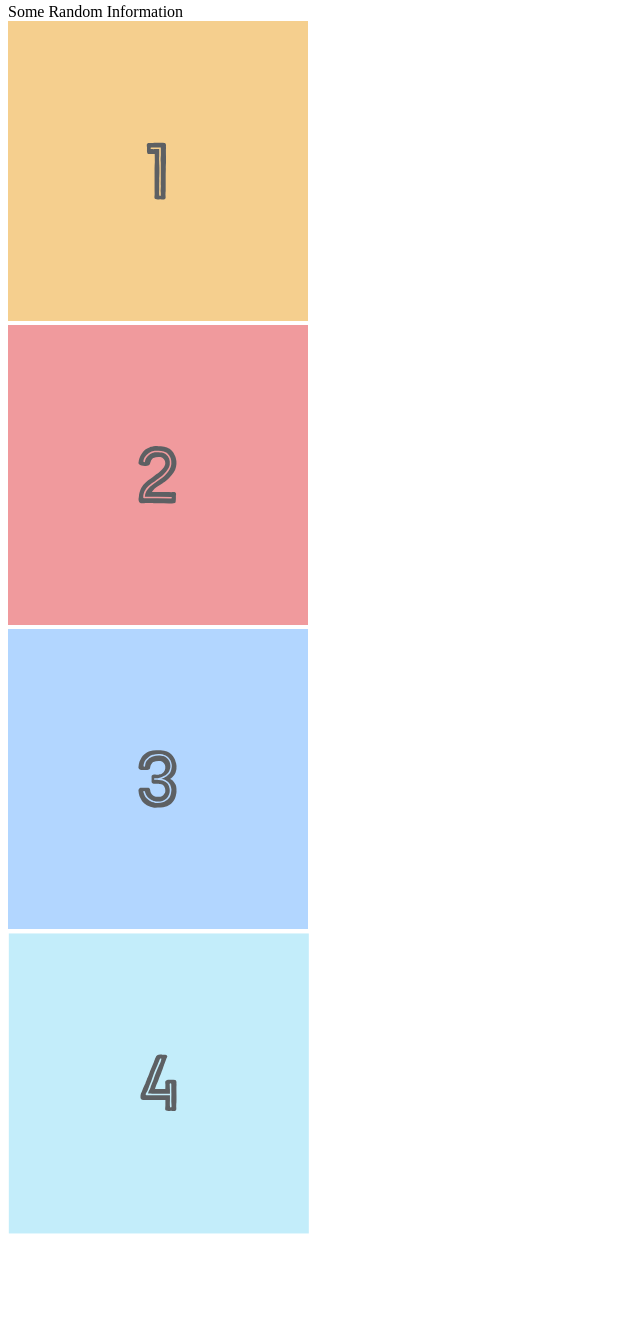
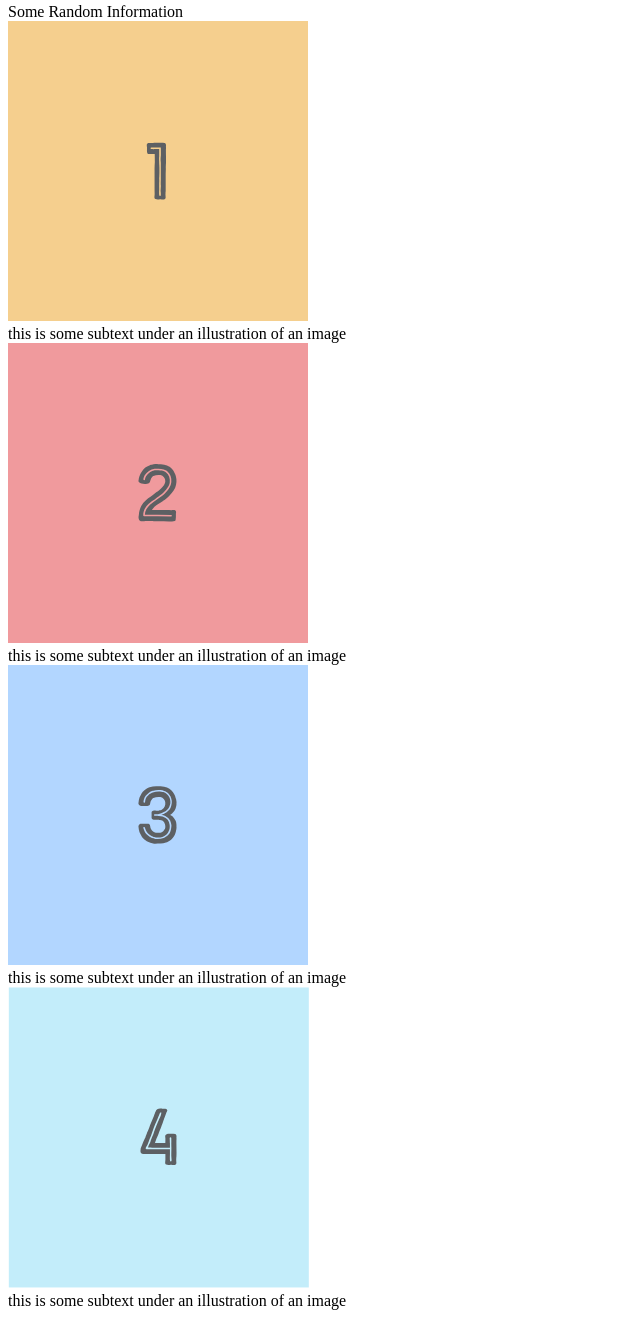
Before and after one commit to g4ar/flex-page, a plain HTML site: page index.html in a window 1280 px wide. Shown: the part 109-1427 px from the top of the page, without its empty margins (0-640 px from the left). Before the commit the page ends 1355 px from the top, so only its background shows below. Drawn offline with Linux system fonts and the light colour scheme.

Commit message:
Add subtext to cards
Added subtext to cards and gave them their own div's

```diff
--- a/index.html
+++ b/index.html
@@ -23,10 +23,25 @@
 
         <div class="content">
             <div class="title-info"> Some Random Information </div>
-            <div class="card"><img src="./images/one.svg" alt="the number one"/></div>
-            <div class="card"><img src="./images/two.svg" alt="the number two"/></div>
-            <div class="card"><img src="./images/three.svg" alt="the number three"/></div>
-            <div class="card"><img src="./images/four.svg" alt="the number four"/></div>
+            <div class="card">
+                <img src="./images/one.svg" alt="the number one"/>
+                <div class="text">this is some subtext under an illustration of an image</div>
+            </div>
+
+            <div class="card">
+                <img src="./images/two.svg" alt="the number two"/>
+                <div class="text">this is some subtext under an illustration of an image</div>
+            </div>
+
+            <div class="card">
+                <img src="./images/three.svg" alt="the number three"/>
+                <div class="text">this is some subtext under an illustration of an image</div>
+            </div>
+
+            <div class="card">
+                <img src="./images/four.svg" alt="the number four"/>
+                <div class="text">this is some subtext under an illustration of an image</div>
+            </div>
         </div>
         <div class="lower-content">
 
```
